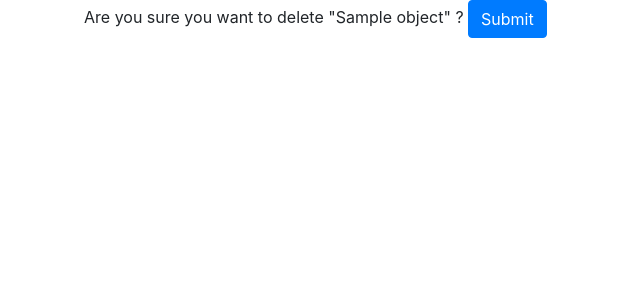
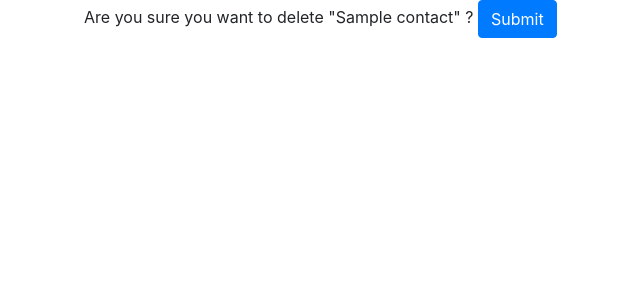
Before and after one commit to sarahdactyl71/django_api, a Django app: template django_api/contact_api/templates/contact_api/contact_delete.html in a window 1280 px wide. Shown: the top 300 px of the page, without its empty margins (1-641 px from the left). Run offline with Django 3.2, Linux system fonts and the light colour scheme; the template is opened without the code that fills it: most values are stand-ins (such as "Sample title", 1, 10 or a date in 2020); some libraries are stand-ins or nearby versions.

Commit message:
changed object to contact for clarity

```diff
--- a/django_api/contact_api/templates/contact_api/contact_delete.html
+++ b/django_api/contact_api/templates/contact_api/contact_delete.html
@@ -8,7 +8,7 @@
   <body>
     <div class="container">
       <form method="post">{% csrf_token %}
-        Are you sure you want to delete "{{ object }}" ?
+        Are you sure you want to delete "{{ contact }}" ?
         <input class="btn btn-primary" type="submit" value="Submit" />
       </form>
     </div>
--- a/django_api/contact_api/views.py
+++ b/django_api/contact_api/views.py
@@ -44,7 +44,7 @@ def delete(request, contact_id, template_name='contact_api/contact_delete.html')
     if request.method=='POST':
         contact.delete()
         return redirect('contact_api:index')
-    return render(request, template_name, {'object': contact})
+    return render(request, template_name, {'contact': contact})
 
 
 #playing around with JsonResponse
```
Also changed, not shown: django_api/db.sqlite3.
